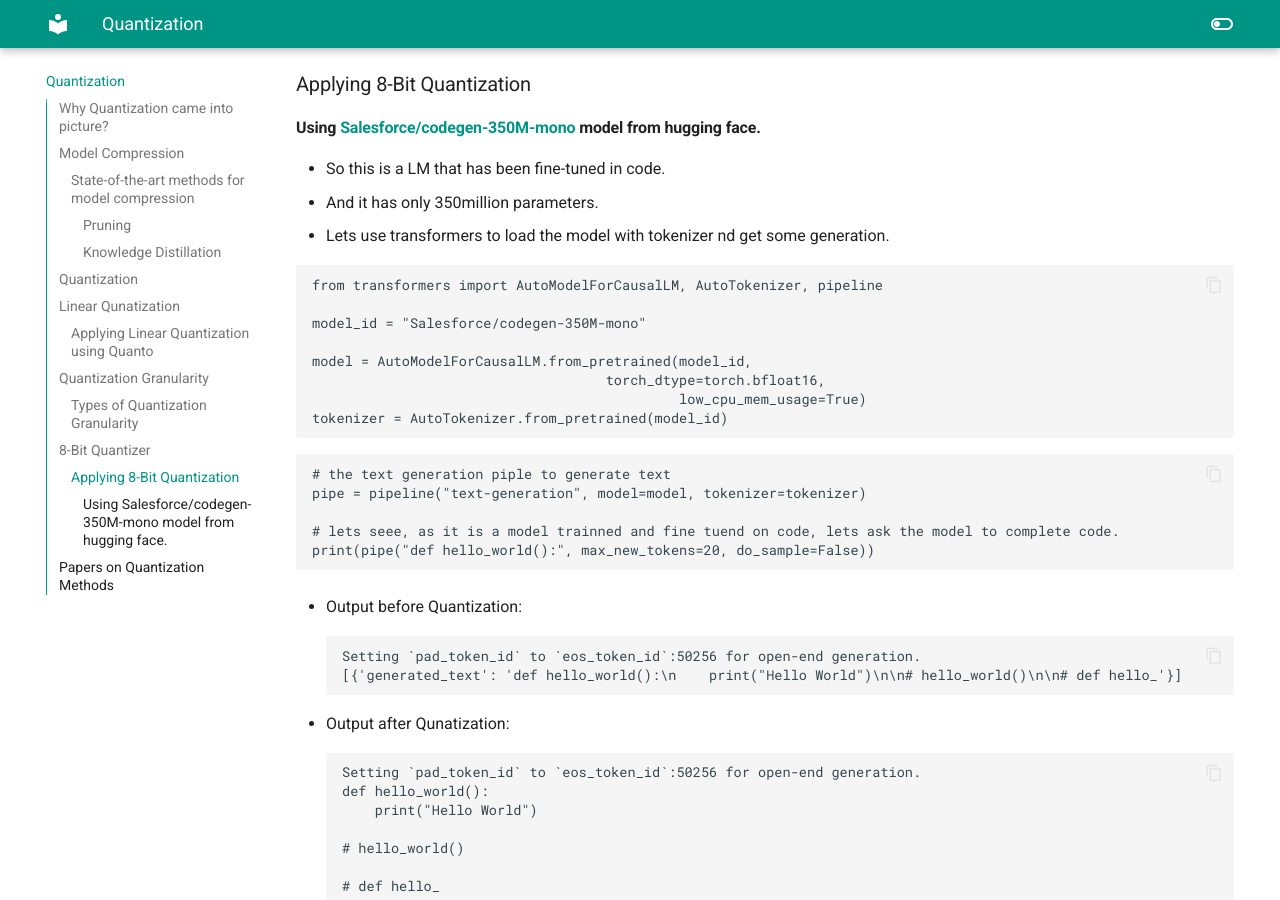
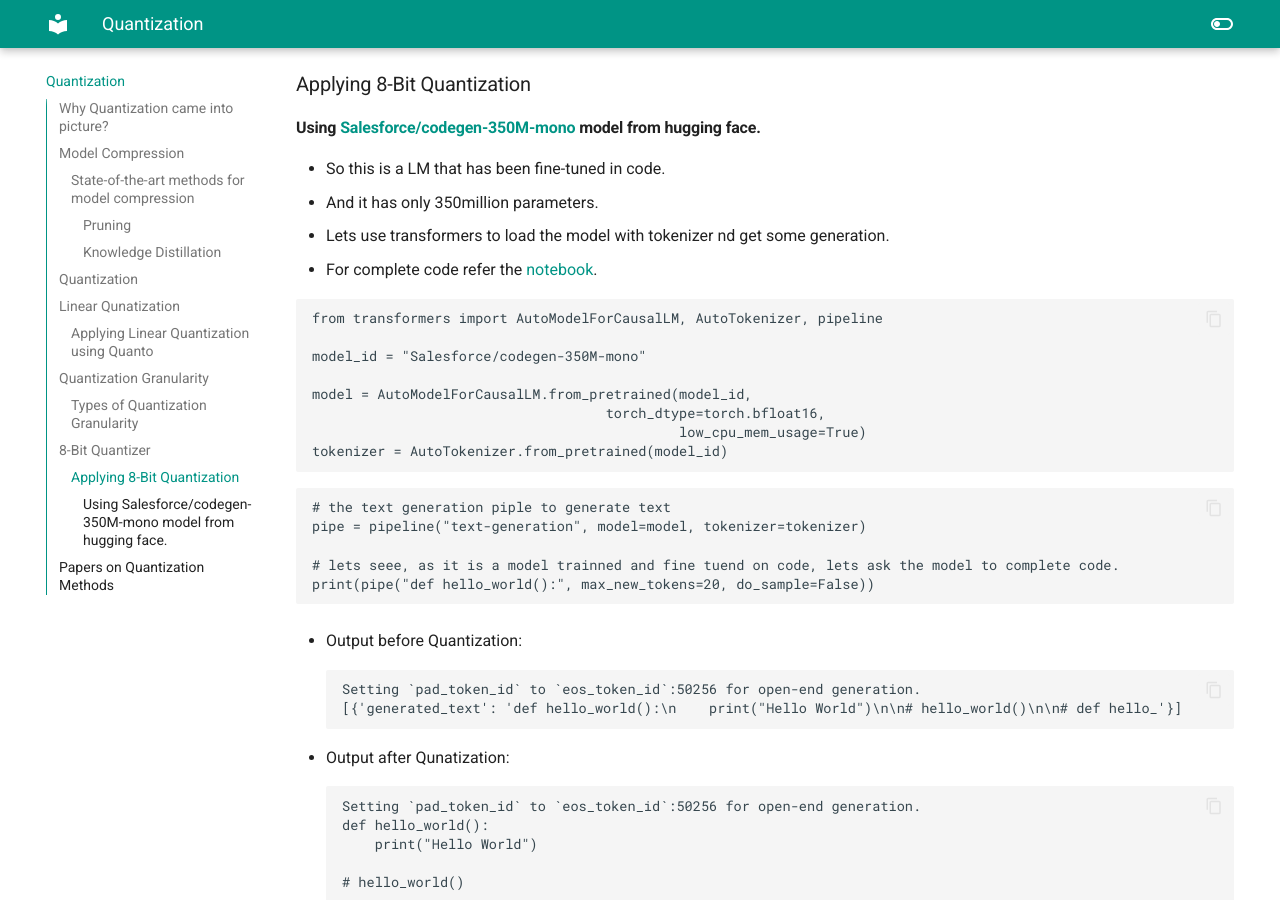
Before and after one commit to iamrajharshit/ProjectRakuten, an MkDocs documentation site: the page built from docs/Quantization.md, in a window 1280 px wide and 900 px high, scrolled down 2585 px. Built offline with MkDocs 1.6.1 and Material for MkDocs 9.7.7, drawn with Linux system fonts in a browser that asks for light colours.

Commit message:
updating quantization doc

````diff
--- a/docs/Quantization.md
+++ b/docs/Quantization.md
@@ -98,7 +98,7 @@ Quantization simply consists of repesenting model weights or activations in a lo
 - So this is a LM that has been fine-tuned in code.
 - And it has only 350million parameters.
 - Lets use transformers to load the model with tokenizer nd get some generation.
-
+- For complete code refer the [notebook](https://github.com/iamrajharshit/ProjectRakuten/blob/main/Quantization/08_Custom%20Quantizer.ipynb).
 
 ```
 from transformers import AutoModelForCausalLM, AutoTokenizer, pipeline
````
